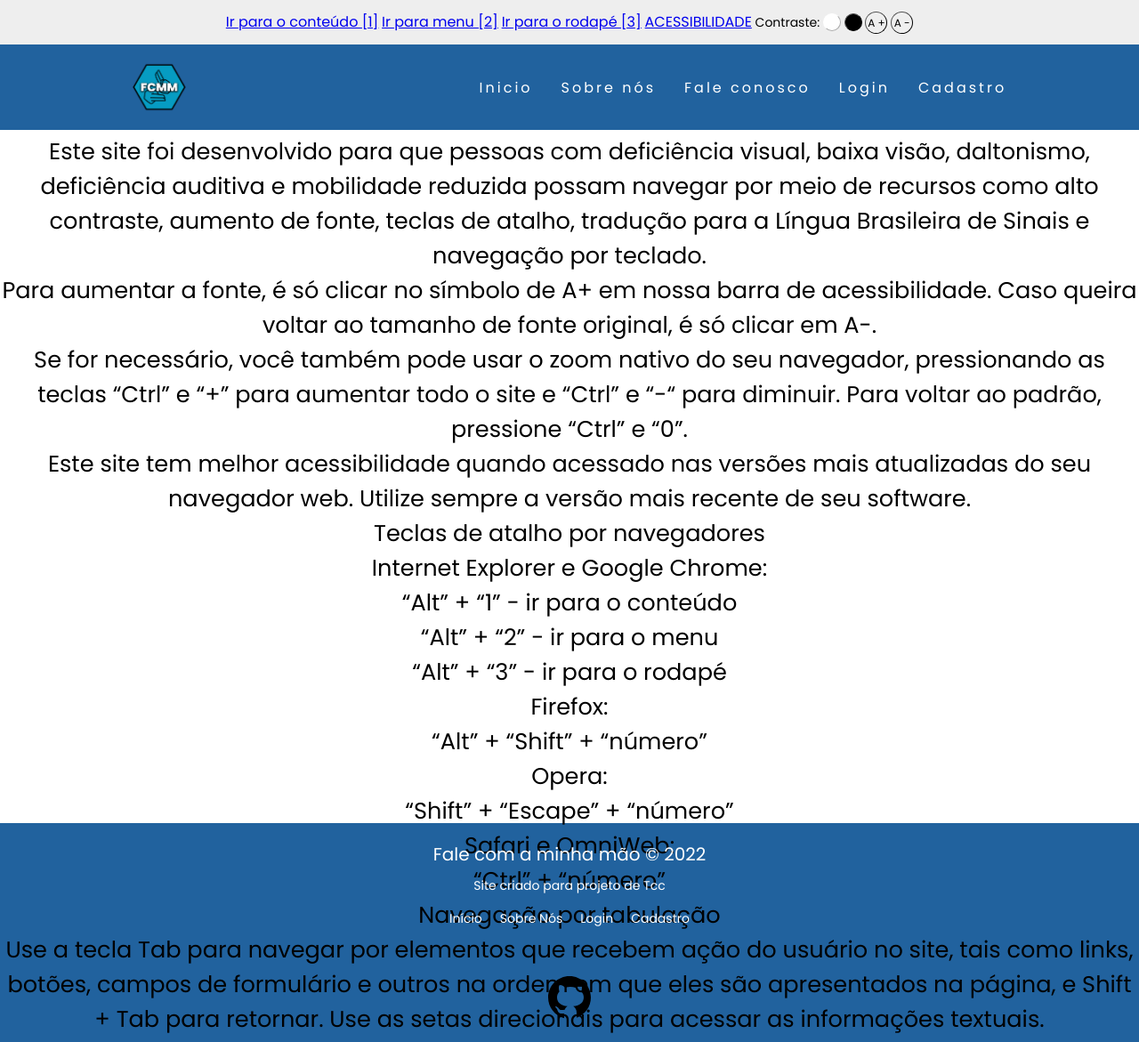
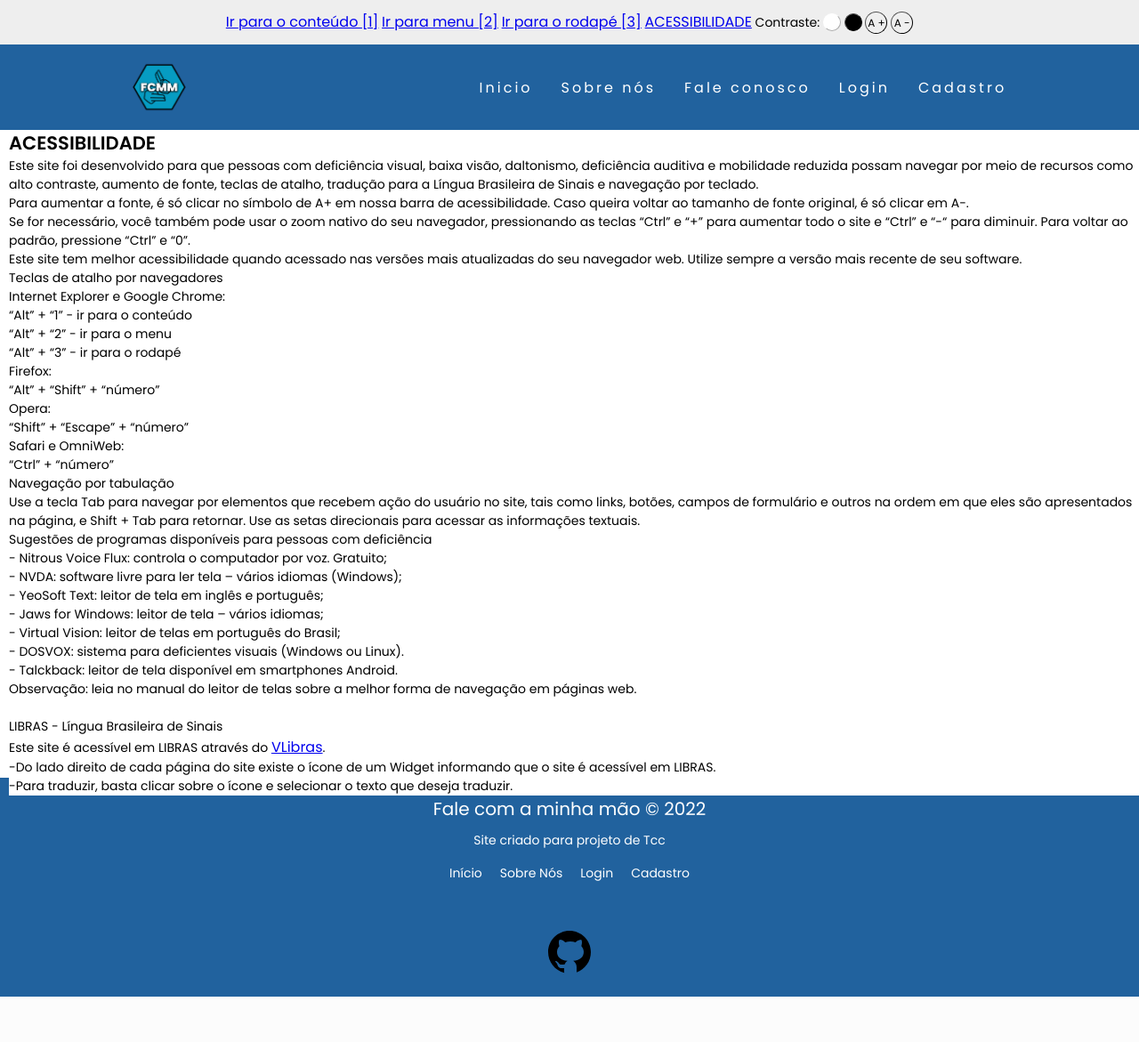
Before and after one commit to GerardMartinus/Fcmm-TCC-Etec-DS, a PHP site: page /html/acessibilidade.html in a window 1280 px wide. Shown: the whole page at 89% size. After the commit the page ends 1120 px from the top, so only its background shows below. Run offline with PHP 8.4, Linux system fonts and the light colour scheme.

Commit message:
acessibilidade alterada

```diff
--- a/web/css/index.css
+++ b/web/css/index.css
@@ -275,6 +275,16 @@
   background-size: cover;
   background-attachment: fixed;
   background-position: center;
+}
+
+
+/* Acessibilidade */
+
+#acessibilidade-content {
+  position: relative;
+  top: 110px;
+  left: 10px;
+  right: 10px;
 }
 
 
--- a/web/html/acessibilidade.html
+++ b/web/html/acessibilidade.html
@@ -1,5 +1,6 @@
 <!DOCTYPE html>
 <html lang="en">
+
 <head>
   <meta charset="UTF-8">
   <meta http-equiv="X-UA-Compatible" content="IE=edge">
@@ -7,13 +8,16 @@
   <title>Document</title>
   <link rel="stylesheet" href="../css/index.css">
 </head>
+
 <body>
 
   <header>
     <div class="acessibilidade">
       <div class="btn-container">
-              <label class="label-1"><a href="#home-content" accesskey="1" title="Ir para contéudo da página">Ir para o conteúdo [1]</a></label>
-              <label class="label-1"><a href="#nav" accesskey="2" title="Ir para o menu de navegação">Ir para menu [2]</a></label>
+        <label class="label-1"><a href="#home-content" accesskey="1" title="Ir para contéudo da página">Ir para o
+            conteúdo [1]</a></label>
+        <label class="label-1"><a href="#nav" accesskey="2" title="Ir para o menu de navegação">Ir para menu
+            [2]</a></label>
         <label class="label-1"><a href="#footer" accesskey="3" title="Ir para o rodapé">Ir para o rodapé [3]</a></label>
         <label class="label-1"><a href="acessibilidade.html">ACESSIBILIDADE</a></label>
         <label class="label-1">Contraste:</label>
@@ -51,16 +55,20 @@
         </ul>
       </nav>
   </header>
-    <article>
-        <main id="home-content">
+  <article id="acessibilidade-content">
     <h1 id="titulo">ACESSIBILIDADE</h1>
-            <p>Este site foi desenvolvido para que pessoas com deficiência visual, baixa visão, daltonismo, deficiência auditiva e mobilidade reduzida possam navegar por meio de recursos como alto contraste, aumento de fonte, teclas de atalho, tradução para a Língua Brasileira de Sinais e navegação por teclado.</p>
+    <p>Este site foi desenvolvido para que pessoas com deficiência visual, baixa visão, daltonismo, deficiência auditiva
+      e mobilidade reduzida possam navegar por meio de recursos como alto contraste, aumento de fonte, teclas de atalho,
+      tradução para a Língua Brasileira de Sinais e navegação por teclado.</p>
 
-            <p>Para aumentar a fonte, é só clicar no símbolo de A+ em nossa barra de acessibilidade. Caso queira voltar ao tamanho de fonte original, é só clicar em A-.</p>
+    <p>Para aumentar a fonte, é só clicar no símbolo de A+ em nossa barra de acessibilidade. Caso queira voltar ao
+      tamanho de fonte original, é só clicar em A-.</p>
 
-            <p>Se for necessário, você também pode usar o zoom nativo do seu navegador, pressionando as teclas “Ctrl” e “+” para aumentar todo o site e “Ctrl” e “-“ para diminuir. Para voltar ao padrão, pressione “Ctrl” e “0”.</p>
+    <p>Se for necessário, você também pode usar o zoom nativo do seu navegador, pressionando as teclas “Ctrl” e “+” para
+      aumentar todo o site e “Ctrl” e “-“ para diminuir. Para voltar ao padrão, pressione “Ctrl” e “0”.</p>
 
-            <p>Este site tem melhor acessibilidade quando acessado nas versões mais atualizadas do seu navegador web. Utilize sempre a versão mais recente de seu software.</p>
+    <p>Este site tem melhor acessibilidade quando acessado nas versões mais atualizadas do seu navegador web. Utilize
+      sempre a versão mais recente de seu software.</p>
 
     <p>Teclas de atalho por navegadores</p>
     <p>Internet Explorer e Google Chrome:</p>
@@ -78,7 +86,9 @@
 
     <p>“Ctrl” + “número”</p>
     <p>Navegação por tabulação</p>
-            <p>Use a tecla Tab para navegar por elementos que recebem ação do usuário no site, tais como links, botões, campos de formulário e outros na ordem em que eles são apresentados na página, e Shift + Tab para retornar. Use as setas direcionais para acessar as informações textuais.</p>
+    <p>Use a tecla Tab para navegar por elementos que recebem ação do usuário no site, tais como links, botões, campos
+      de formulário e outros na ordem em que eles são apresentados na página, e Shift + Tab para retornar. Use as setas
+      direcionais para acessar as informações textuais.</p>
 
     <p>Sugestões de programas disponíveis para pessoas com deficiência</p>
     <p>- Nitrous Voice Flux: controla o computador por voz. Gratuito;</p>
@@ -92,9 +102,9 @@
 
     <p>LIBRAS - Língua Brasileira de Sinais</p>
     <p>Este site é acessível em LIBRAS através do <a href="http://www.vlibras.gov.br/" target="_blank">VLibras</a>.</p>
-            <p>-Do lado direito de cada página do site existe o ícone de um Widget informando que o site é acessível em LIBRAS.</p>
+    <p>-Do lado direito de cada página do site existe o ícone de um Widget informando que o site é acessível em LIBRAS.
+    </p>
     <p>-Para traduzir, basta clicar sobre o ícone e selecionar o texto que deseja traduzir.</p>
-        </main>
   </article>
 
   <footer id="footer">
@@ -110,5 +120,10 @@
         <img id="git-icon" src="../img/sobre-o-curso/github.svg" height="60px" ; width="60px">
       </a></p>
   </footer>
+
+  <!-- responsividade da navbar -->
+  <script src="../js/mobile-navbar.js"></script>
+  <script src="../js/font-size.js"></script>
 </body>
+
 </html>
```
Lines whose indentation alone changed are shown as unchanged.
